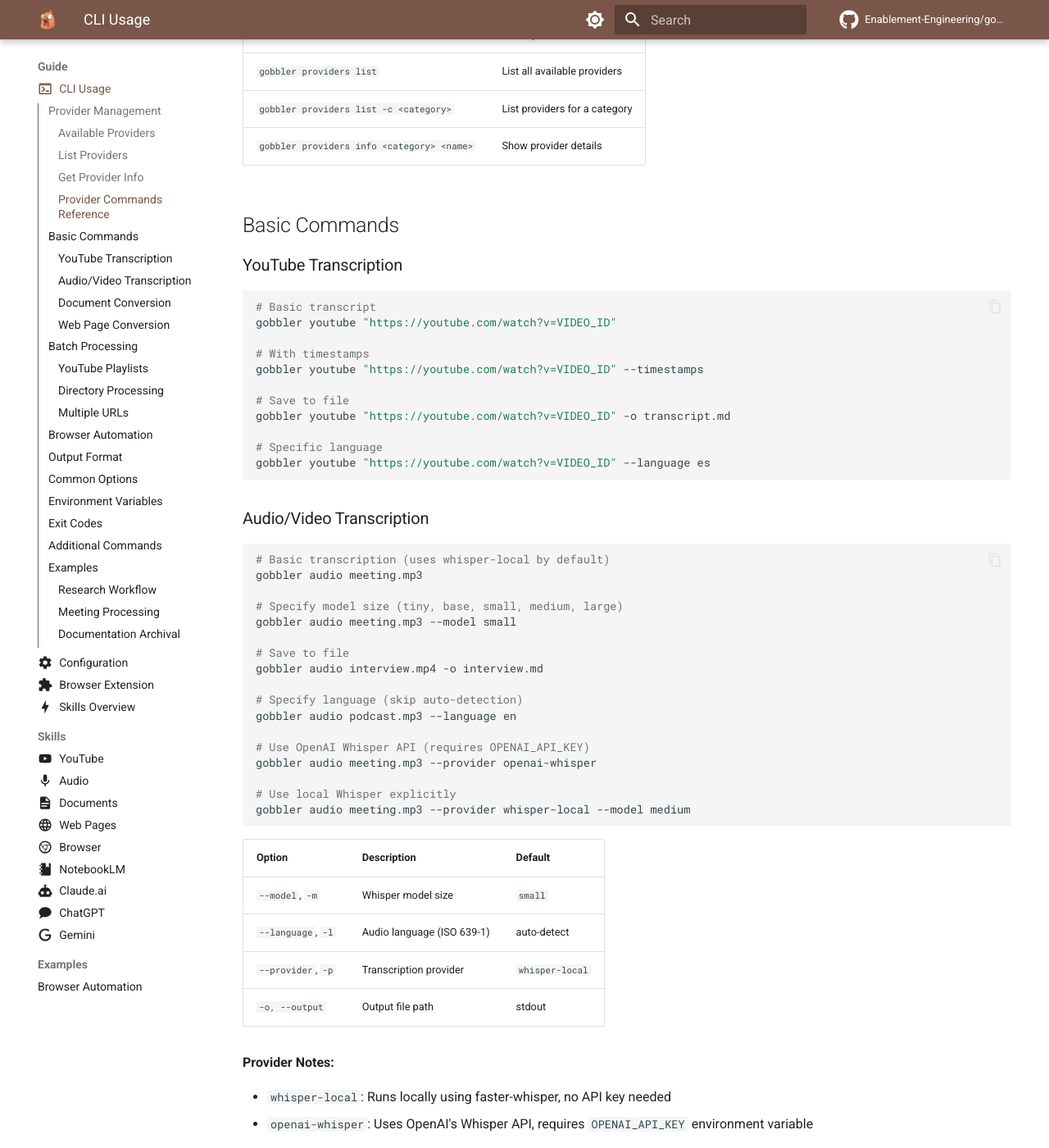
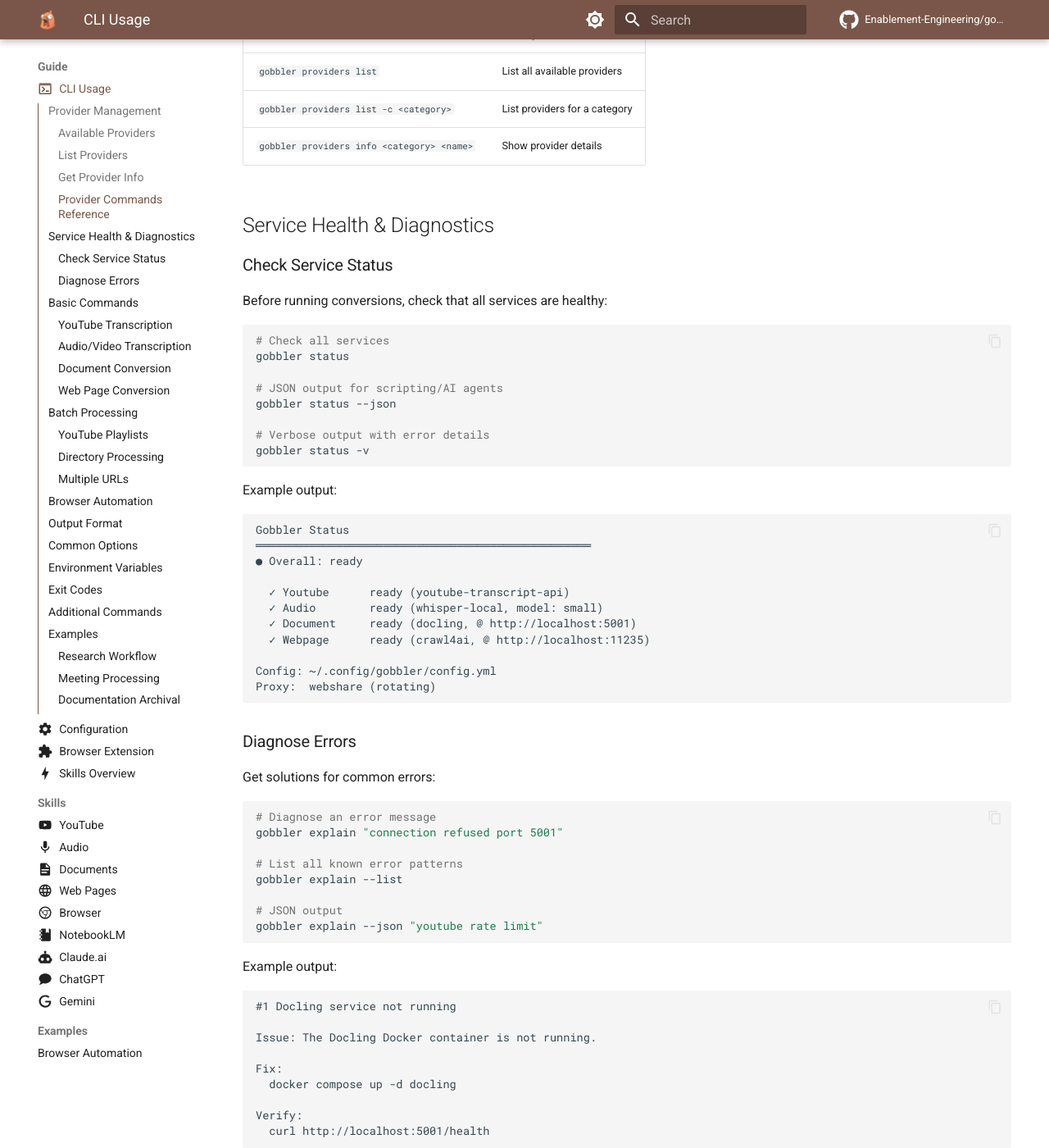
Before and after one commit to Enablement-Engineering/gobbler, an MkDocs documentation site: the page built from docs/cli.md, in a window 1280 px wide and 1400 px high, scrolled down 1317 px. Shown: the whole window at 82% size. Built offline with MkDocs 1.6.1 and Material for MkDocs 9.7.7, drawn with Linux system fonts in a browser that asks for light colours; comment, search, counter and statistics services are not loaded; some of the changed text lies outside the part shown.

Commit message:
docs: update CLI docs with new agent ergonomics features
Added documentation for:
- gobbler status: Service health check command
- gobbler explain: Error diagnosis command
- --dry-run: Batch preview mode for all batch commands
- --skip-if-exists: Idempotent conversion for all convert commands
- Stdin support: Piping URLs to youtube/webpage commands

Updated option tables and added examples for each new feature.

````diff
--- a/docs/cli.md
+++ b/docs/cli.md
@@ -55,6 +55,66 @@
 | `gobbler providers list -c <category>` | List providers for a category |
 | `gobbler providers info <category> <name>` | Show provider details |
 
+## Service Health & Diagnostics
+
+### Check Service Status
+
+Before running conversions, check that all services are healthy:
+
+```bash
+# Check all services
+gobbler status
+
+# JSON output for scripting/AI agents
+gobbler status --json
+
+# Verbose output with error details
+gobbler status -v
+```
+
+Example output:
+```
+Gobbler Status
+══════════════════════════════════════════════════
+● Overall: ready
+
+  ✓ Youtube      ready (youtube-transcript-api)
+  ✓ Audio        ready (whisper-local, model: small)
+  ✓ Document     ready (docling, @ http://localhost:5001)
+  ✓ Webpage      ready (crawl4ai, @ http://localhost:11235)
+
+Config: ~/.config/gobbler/config.yml
+Proxy:  webshare (rotating)
+```
+
+### Diagnose Errors
+
+Get solutions for common errors:
+
+```bash
+# Diagnose an error message
+gobbler explain "connection refused port 5001"
+
+# List all known error patterns
+gobbler explain --list
+
+# JSON output
+gobbler explain --json "youtube rate limit"
+```
+
+Example output:
+```
+#1 Docling service not running
+
+Issue: The Docling Docker container is not running.
+
+Fix:
+  docker compose up -d docling
+
+Verify:
+  curl http://localhost:5001/health
+```
+
 ## Basic Commands
 
 ### YouTube Transcription
@@ -71,6 +131,12 @@
 
 # Specific language
 gobbler youtube "https://youtube.com/watch?v=VIDEO_ID" --language es
+
+# Skip if output already exists (idempotent)
+gobbler youtube "https://youtube.com/watch?v=VIDEO_ID" -o transcript.md --skip-if-exists
+
+# Read URL from stdin (for piping)
+echo "https://youtube.com/watch?v=VIDEO_ID" | gobbler youtube
 ```
 
 ### Audio/Video Transcription
@@ -93,6 +159,9 @@
 
 # Use local Whisper explicitly
 gobbler audio meeting.mp3 --provider whisper-local --model medium
+
+# Skip if output already exists
+gobbler audio meeting.mp3 -o meeting.md --skip-if-exists
 ```
 
 | Option | Description | Default |
@@ -100,6 +169,7 @@
 | `--model`, `-m` | Whisper model size | `small` |
 | `--language`, `-l` | Audio language (ISO 639-1) | auto-detect |
 | `--provider`, `-p` | Transcription provider | `whisper-local` |
+| `--skip-if-exists` | Skip if output file exists | false |
 | `-o, --output` | Output file path | stdout |
 
 **Provider Notes:**
@@ -127,12 +197,16 @@
 
 # Explicitly specify provider
 gobbler document report.pdf --provider docling -o report.md
+
+# Skip if output already exists
+gobbler document report.pdf -o report.md --skip-if-exists
 ```
 
 | Option | Description | Default |
 |--------|-------------|---------|
 | `--ocr/--no-ocr` | Enable/disable OCR | enabled |
 | `--provider`, `-p` | Document provider | `docling` |
+| `--skip-if-exists` | Skip if output file exists | false |
 | `-o, --output` | Output file path | stdout |
 
 **Provider Notes:**
@@ -153,6 +227,12 @@
 
 # Explicitly specify provider
 gobbler webpage "https://example.com" --provider crawl4ai -o page.md
+
+# Skip if output already exists
+gobbler webpage "https://example.com" -o page.md --skip-if-exists
+
+# Read URL from stdin (for piping)
+echo "https://example.com" | gobbler webpage -o page.md
 ```
 
 | Option | Description | Default |
@@ -160,6 +240,7 @@
 | `--selector`, `-s` | CSS selector for content extraction | full page |
 | `--timeout`, `-t` | Request timeout in seconds | 30 |
 | `--provider`, `-p` | Webpage provider | `crawl4ai` |
+| `--skip-if-exists` | Skip if output file exists | false |
 | `-o, --output` | Output file path | stdout |
 
 **Provider Notes:**
@@ -167,6 +248,8 @@
 - `crawl4ai`: Requires the Crawl4AI Docker service running locally
 
 ## Batch Processing
+
+All batch commands support `--dry-run` to preview what would be processed without executing.
 
 ### YouTube Playlists
 
@@ -177,6 +260,22 @@
 
 # With custom output directory
 gobbler batch youtube-playlist "URL" -o ./transcripts
+
+# Preview what would be processed (dry run)
+gobbler batch youtube-playlist "URL" -o ./transcripts --dry-run
+```
+
+Example dry run output:
+```
+Dry Run Preview
+══════════════════════════════════════════════════
+Playlist:       https://youtube.com/playlist?list=PLxxx
+Output:         ./transcripts (will create)
+Total videos:   47
+Would process:  45
+Would skip:     2 (already exist)
+Concurrency:    3
+Estimated time: ~2m 15s
 ```
 
 ### Directory Processing
@@ -188,8 +287,11 @@
 # Convert all documents
 gobbler batch directory ./documents --pattern "*.pdf" -o ./markdown
 
-# Recursive search
-gobbler batch directory ./files --recursive -o ./output
+# Preview without processing
+gobbler batch directory ./documents --pattern "*.pdf" -o ./markdown --dry-run
+
+# JSON output for scripting
+gobbler batch directory ./docs -o ./md --dry-run --json
 ```
 
 ### Multiple URLs
@@ -197,6 +299,9 @@
 ```bash
 # Process URLs from file
 gobbler batch webpages urls.txt -o ./pages
+
+# Preview what would be fetched
+gobbler batch webpages urls.txt -o ./pages --dry-run
 ```
 
 ## Browser Automation
@@ -273,6 +378,8 @@
 
 | Command | Description |
 |---------|-------------|
+| `gobbler status` | Check service health and readiness |
+| `gobbler explain` | Diagnose errors and get solutions |
 | `gobbler relay` | Browser relay server management |
 | `gobbler daemon` | Daemon management |
 | `gobbler jobs` | Background job queue management |
````
